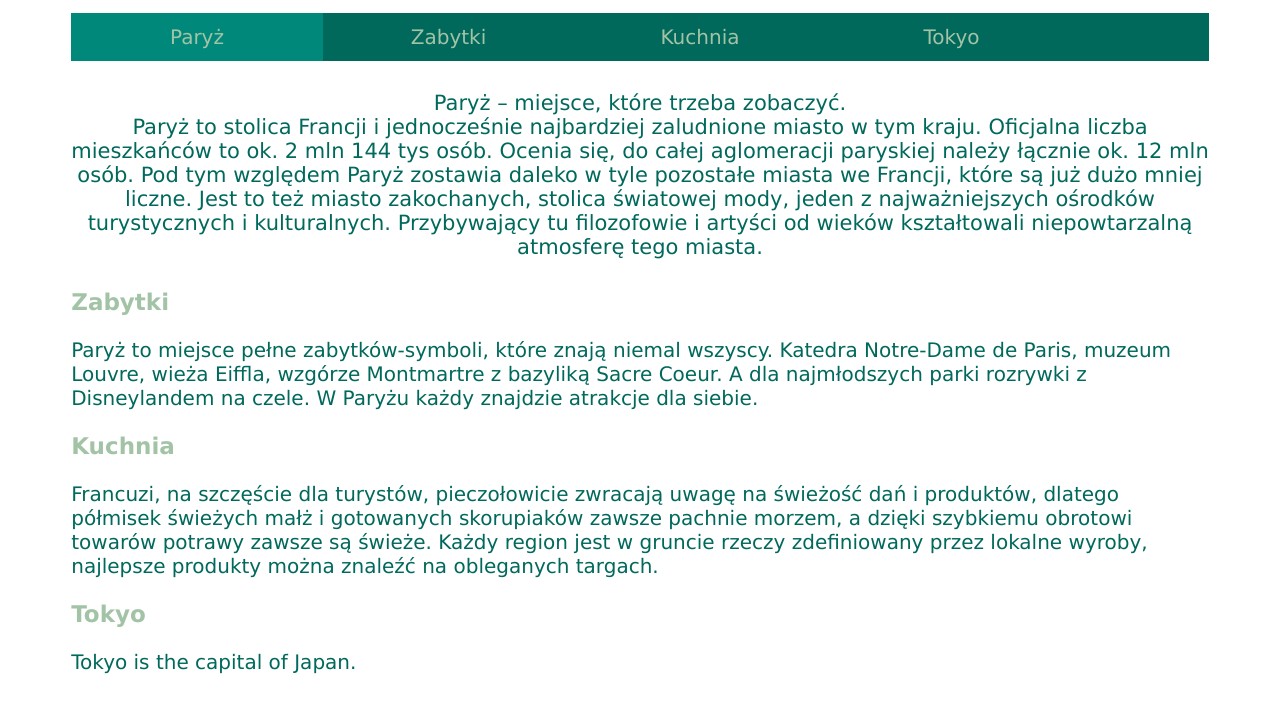
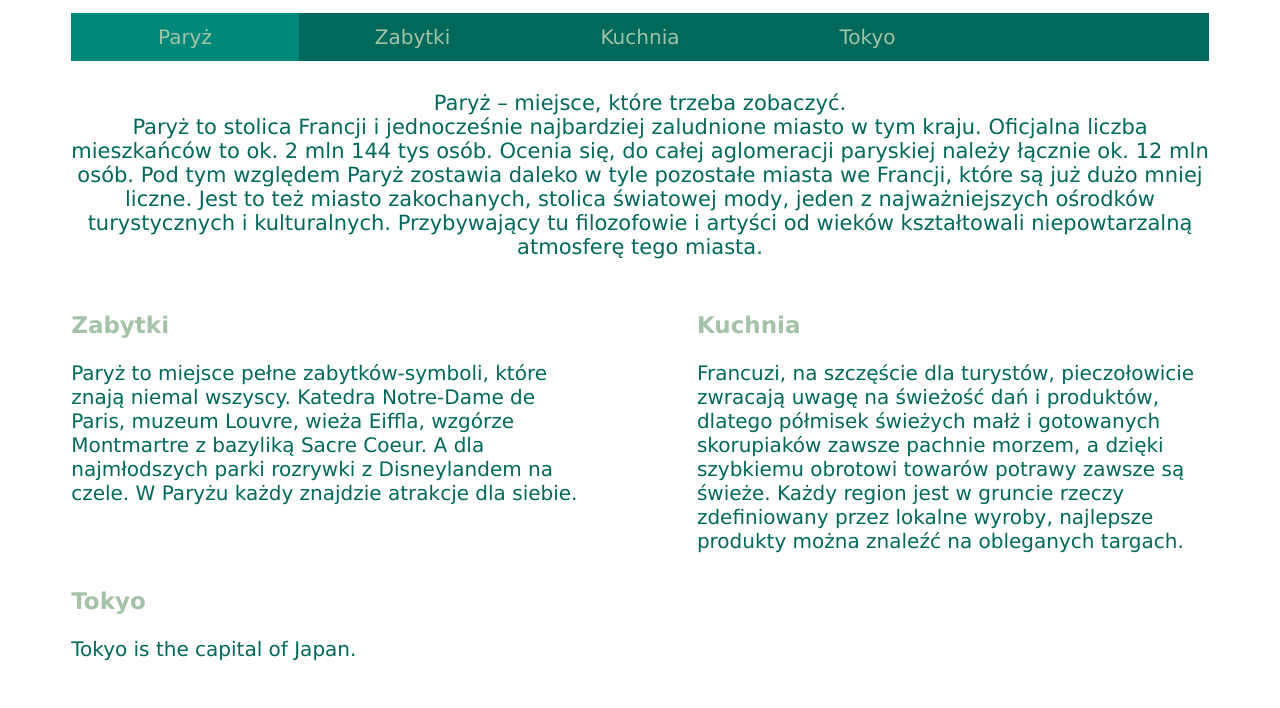
Before and after one commit to juliaszachno/Paris, a plain HTML site: page index.html in a window 1280 px wide. Shown: the part 92-800 px from the top of the page. Drawn offline with Linux system fonts and the light colour scheme.

Commit message:
Add files via upload

```diff
--- a/index.html
+++ b/index.html
@@ -32,17 +32,17 @@
 
 
 
-<div id="Zabytki">
-	<h3>Zabytki</h3>
+		<div  class="zabytki">
+			<h3 id="Zabytki">Zabytki</h3>
 				<p>Paryż to miejsce pełne zabytków-symboli, które znają niemal wszyscy. Katedra Notre-Dame de Paris, muzeum Louvre, wieża Eiffla, wzgórze Montmartre z bazyliką Sacre Coeur. A dla najmłodszych parki rozrywki z Disneylandem na czele. W Paryżu każdy znajdzie atrakcje dla siebie.</p>
 		</div>
 
-<div id="Kuchnia">
+		<div class="kuchnia" id="Kuchnia">
 			<h3>Kuchnia</h3>
 				 <p>Francuzi, na szczęście dla turystów, pieczołowicie zwracają uwagę na świeżość dań i produktów, dlatego półmisek świeżych małż i gotowanych skorupiaków zawsze pachnie morzem, a dzięki szybkiemu obrotowi towarów potrawy zawsze są świeże. Każdy region jest w gruncie rzeczy zdefiniowany przez lokalne wyroby, najlepsze produkty można znaleźć na obleganych targach.</p>
 		</div>
 
-<div id="Tokyo">
+		<div class="tokyo" id="Tokyo">
 		  <h3>Tokyo</h3>
 		  <p>Tokyo is the capital of Japan.</p>
 		</div>
--- a/style/style.css
+++ b/style/style.css
@@ -45,7 +45,8 @@
 
 .navbar a {
   float: left;
-  padding: 12px;
+  padding-top: 12px;
+  padding-bottom: 12px;
   color: #A2C3A6;
   text-decoration: none;
   font-size: 20px;
@@ -62,7 +63,19 @@
 }
 
 @media screen and (min-width:1024px) {
-
+	.zabytki{
+		width:45%;
+		float:left;
+	}
+	.kuchnia{
+		width:45%;
+		float:right;
+	}
+	.tokyo{
+		width:45%;
+		float:left;
+		margin-top:40px;
+	}
 }
 
 @media screen and (max-width:1024px) {
```
Lines whose indentation alone changed are shown as unchanged.
